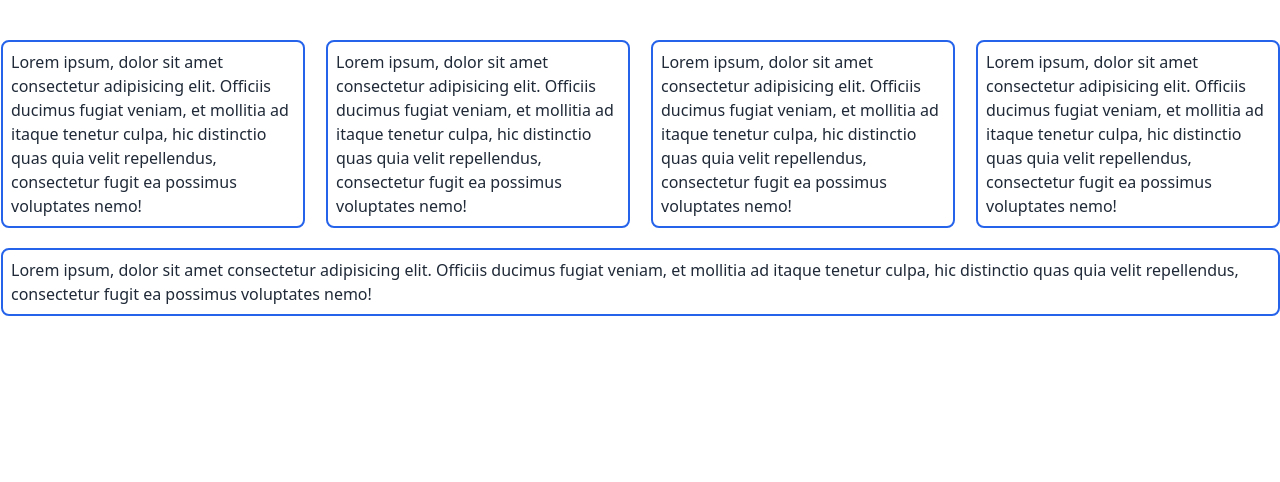
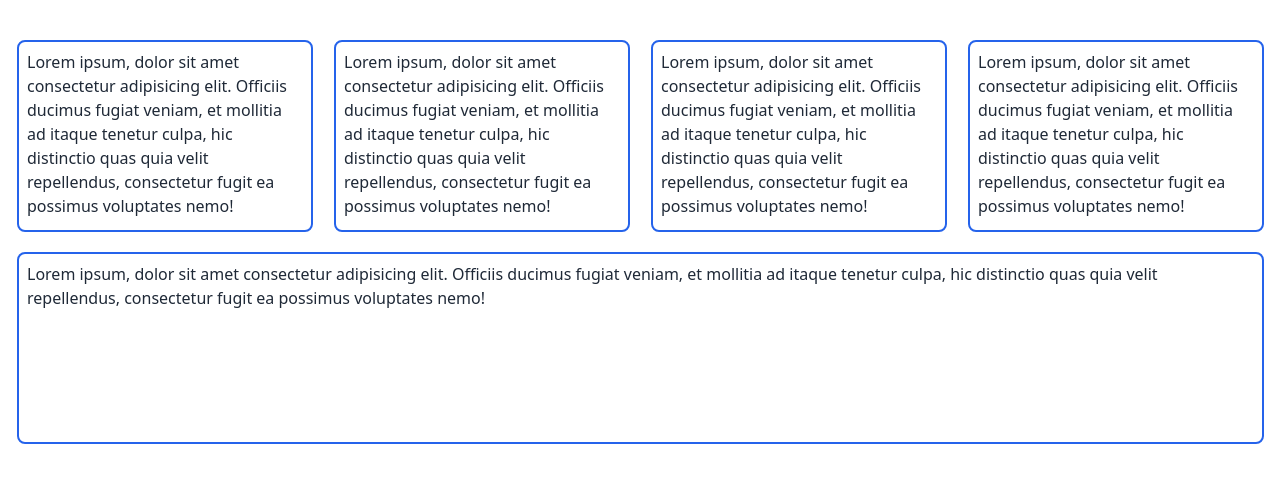
Before and after one commit to Shohobiddinn/tailwindProject, a Vue app: page / in a window 1280 px wide. Shown: the top 482 px of the page. Built offline with nearby package versions, Linux system fonts and the light colour scheme.

Commit message:
tailwand update

```diff
--- a/index.html
+++ b/index.html
@@ -2,9 +2,9 @@
 <html lang="en">
   <head>
     <meta charset="UTF-8" />
-    <link rel="icon" type="image/svg+xml" href="/vite.svg" />
+    <link class="rounded-lg" rel="icon" type="image/svg+xml" href="https://picsum.photos/id/60/50/50" />
     <meta name="viewport" content="width=device-width, initial-scale=1.0" />
-    <title>Vite + Vue</title>
+    <title>Tailwand</title>
   </head>
   <body>
     <div id="app"></div>
--- a/src/views/HomeView.vue
+++ b/src/views/HomeView.vue
@@ -1,10 +1,13 @@
 
 <template>
-  <div class="flex flex-wrap mt-10" style="gap: 20px;">
-    <div v-for="item in 5" :key="item" class="cursor-pointer caret-pink-600 text-gray-800 flex-auto w-64 rounded-lg gap-4 ml-px border-2 border-blue-600 p-2" >
-      Lorem ipsum, dolor sit amet consectetur adipisicing elit. Officiis ducimus
-      fugiat veniam, et mollitia ad itaque tenetur culpa, hic distinctio quas quia
-      velit repellendus, consectetur fugit ea possimus voluptates nemo!
+  <div class="px-4">
+    <div class="flex flex-wrap mt-10 justify-center" style="gap: 20px;">
+      <div v-for="item in 5" :key="item" class="cursor-pointer caret-pink-600 text-gray-800 flex-auto min-h-48 w-64 rounded-lg gap-4 ml-px border-2 border-blue-600 p-2" >
+        Lorem ipsum, dolor sit amet consectetur adipisicing elit. Officiis ducimus
+        fugiat veniam, et mollitia ad itaque tenetur culpa, hic distinctio quas quia
+        velit repellendus, consectetur fugit ea possimus voluptates nemo!
+      </div>
+
     </div>
 
   </div>
```
